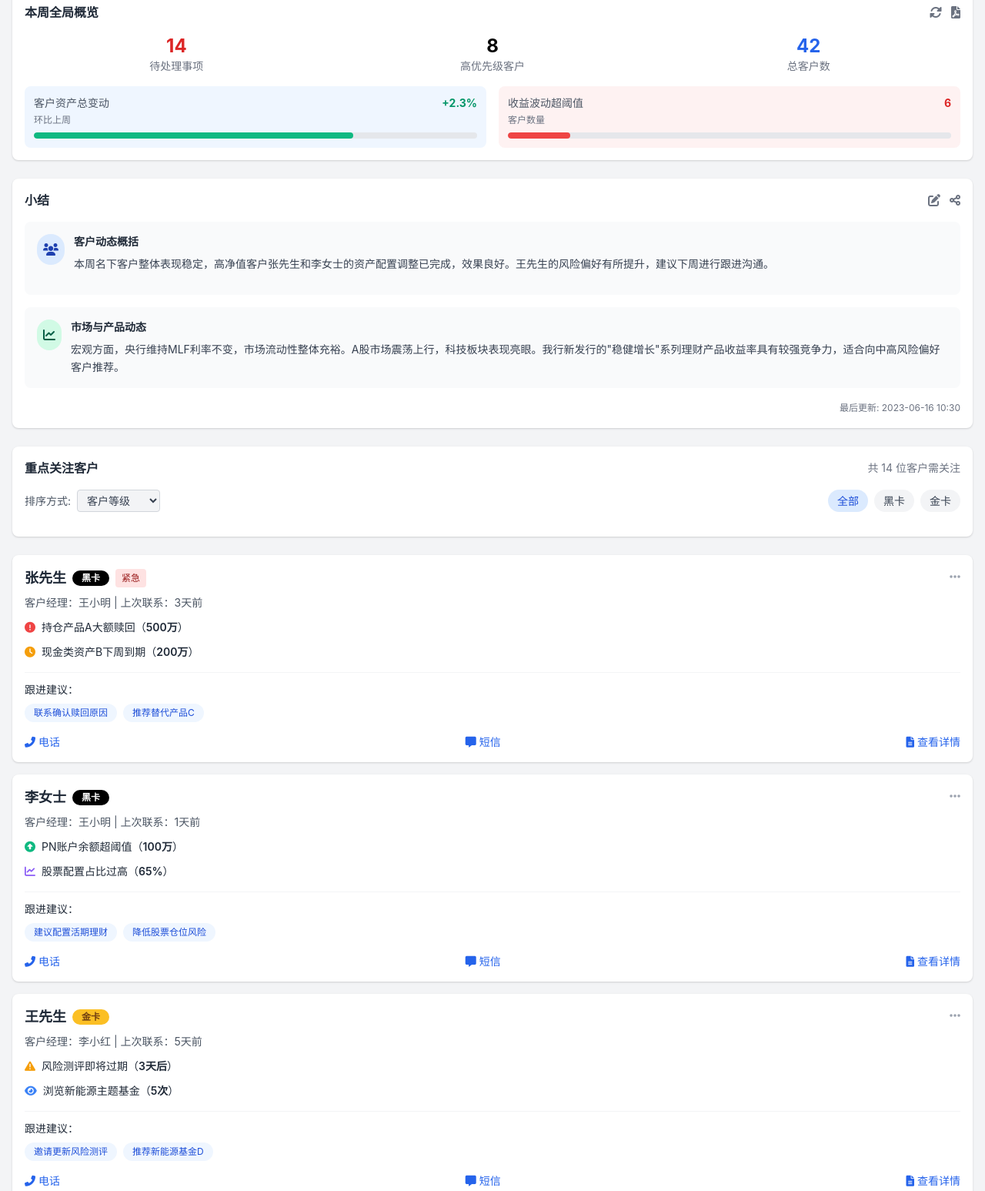
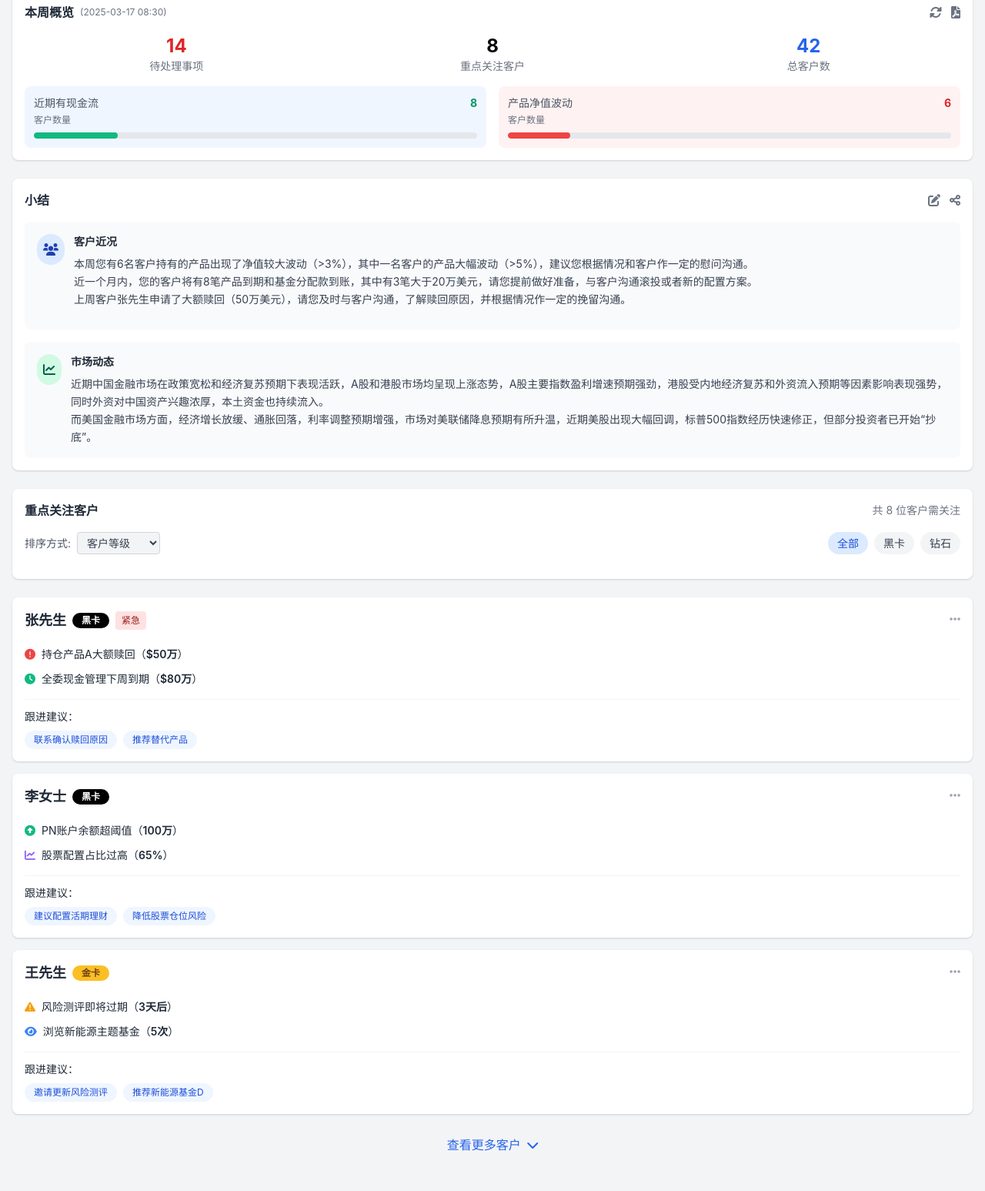
Before and after one commit to kyohiro/cursor-design-test, a plain HTML site: page advisor.html in a window 1280 px wide. Shown: the part 36-1583 px from the top of the page at 77% size. Drawn offline with nearby package versions, Linux system fonts and the light colour scheme.

Commit message:
update to advisor

```diff
--- a/advisor.html
+++ b/advisor.html
@@ -16,7 +16,10 @@
         <div class="bg-white rounded-lg shadow mb-6 p-4">
             <!-- 标题和图标保持在一行 -->
             <div class="flex items-center justify-between mb-4">
-                <h2 class="text-md font-bold text-gray-800">本周全局概览</h2>
+                <div class="flex items-center">
+                    <h2 class="text-md font-bold text-gray-800">本周概览</h2>
+                    <span class="text-xs text-gray-500 ml-2">(2025-03-17 08:30)</span>
+                </div>
                 <div class="flex items-center space-x-3">
                     <button class="text-gray-500">
                         <i class="fas fa-sync-alt"></i>
@@ -34,7 +37,7 @@
                 </div>
                 <div class="text-center">
                     <div class="text-2xl font-bold text-black">8</div>
-                    <div class="text-sm text-gray-500">高优先级客户</div>
+                    <div class="text-sm text-gray-500">重点关注客户</div>
                 </div>
                 <div class="text-center">
                     <div class="text-2xl font-bold text-blue-600">42</div>
@@ -45,19 +48,19 @@
             <div class="grid grid-cols-2 gap-4">
                 <div class="bg-blue-50 rounded-lg p-3">
                     <div class="flex justify-between items-center mb-1">
-                        <span class="text-sm text-gray-600">客户资产总变动</span>
-                        <span class="text-sm font-bold text-green-600">+2.3%</span>
+                        <span class="text-sm text-gray-600">近期有现金流</span>
+                        <span class="text-sm font-bold text-green-600">8</span>
                     </div>
-                    <div class="text-xs text-gray-500">环比上周</div>
+                    <div class="text-xs text-gray-500">客户数量</div>
                     <div class="mt-2">
                         <div class="progress-bar">
-                            <div class="progress-bar-fill bg-green-500" style="width: 72%"></div>
+                            <div class="progress-bar-fill bg-green-500" style="width: 19%"></div>
                         </div>
                     </div>
                 </div>
                 <div class="bg-red-50 rounded-lg p-3">
                     <div class="flex justify-between items-center mb-1">
-                        <span class="text-sm text-gray-600">收益波动超阈值</span>
+                        <span class="text-sm text-gray-600">产品净值波动</span>
                         <span class="text-sm font-bold text-red-600">6</span>
                     </div>
                     <div class="text-xs text-gray-500">客户数量</div>
@@ -91,9 +94,11 @@
                         <i class="fas fa-users"></i>
                     </div>
                     <div>
-                        <h3 class="text-sm font-semibold text-gray-800 mb-2">客户动态概括</h3>
+                        <h3 class="text-sm font-semibold text-gray-800 mb-2">客户近况</h3>
                         <p class="text-sm text-gray-700 leading-relaxed">
-                            本周名下客户整体表现稳定，高净值客户张先生和李女士的资产配置调整已完成，效果良好。王先生的风险偏好有所提升，建议下周进行跟进沟通。
+                            本周您有6名客户持有的产品出现了净值较大波动（>3%），其中一名客户的产品大幅波动（>5%），建议您根据情况和客户作一定的慰问沟通。</br>
+                            近一个月内，您的客户将有8笔产品到期和基金分配款到账，其中有3笔大于20万美元，请您提前做好准备，与客户沟通滚投或者新的配置方案。</br>
+                            上周客户张先生申请了大额赎回（50万美元），请您及时与客户沟通，了解赎回原因，并根据情况作一定的挽留沟通。
                         </p>
                     </div>
                 </div>
@@ -105,16 +110,13 @@
                         <i class="fas fa-chart-line"></i>
                     </div>
                     <div>
-                        <h3 class="text-sm font-semibold text-gray-800 mb-2">市场与产品动态</h3>
+                        <h3 class="text-sm font-semibold text-gray-800 mb-2">市场动态</h3>
                         <p class="text-sm text-gray-700 leading-relaxed">
-                            宏观方面，央行维持MLF利率不变，市场流动性整体充裕。A股市场震荡上行，科技板块表现亮眼。我行新发行的"稳健增长"系列理财产品收益率具有较强竞争力，适合向中高风险偏好客户推荐。
+                            近期中国金融市场在政策宽松和经济复苏预期下表现活跃，A股和港股市场均呈现上涨态势，A股主要指数盈利增速预期强劲，港股受内地经济复苏和外资流入预期等因素影响表现强势，同时外资对中国资产兴趣浓厚，本土资金也持续流入。</br>
+                            而美国金融市场方面，经济增长放缓、通胀回落，利率调整预期增强，市场对美联储降息预期有所升温，近期美股出现大幅回调，标普500指数经历快速修正，但部分投资者已开始“抄底”。
                         </p>
                     </div>
                 </div>
-            </div>
-
-            <div class="mt-3 text-right">
-                <span class="text-xs text-gray-500">最后更新: 2023-06-16 10:30</span>
             </div>
         </div>
 
@@ -122,7 +124,7 @@
         <div class="bg-white rounded-lg shadow mb-6 p-4">
             <div class="flex items-center justify-between mb-4">
                 <h2 class="text-md font-bold text-gray-800">重点关注客户</h2>
-                <div class="text-sm text-gray-500">共 14 位客户需关注</div>
+                <div class="text-sm text-gray-500">共 8 位客户需关注</div>
             </div>
 
             <div class="flex flex-wrap gap-2 mb-4">
@@ -138,7 +140,7 @@
                 <div class="flex space-x-2 ml-auto">
                     <button class="bg-blue-100 text-blue-700 py-1 px-3 rounded-full text-sm font-medium">全部</button>
                     <button class="bg-gray-100 text-gray-700 py-1 px-3 rounded-full text-sm font-medium">黑卡</button>
-                    <button class="bg-gray-100 text-gray-700 py-1 px-3 rounded-full text-sm font-medium">金卡</button>
+                    <button class="bg-gray-100 text-gray-700 py-1 px-3 rounded-full text-sm font-medium">钻石</button>
                 </div>
             </div>
         </div>
@@ -147,14 +149,13 @@
         <div class="space-y-4 mb-6">
             <!-- 客户卡片1 - 黑卡用户 -->
             <div class="bg-white rounded-lg shadow p-4">
-                <div class="flex justify-between items-start">
+                <div class="flex justify-between items-start mb-3">
                     <div>
                         <div class="flex items-center mb-2">
                             <span class="font-bold text-lg">张先生</span>
                             <span class="tag tag-black ml-2">黑卡</span>
                             <span class="bg-red-100 text-red-800 text-xs px-2 py-1 rounded ml-2">紧急</span>
                         </div>
-                        <div class="text-sm text-gray-600 mb-3">客户经理：王小明 | 上次联系：3天前</div>
                     </div>
                     <button class="text-gray-400 hover:text-gray-600">
                         <i class="fas fa-ellipsis-h"></i>
@@ -164,11 +165,11 @@
                 <div class="space-y-3">
                     <div class="flex items-center text-sm">
                         <i class="fas fa-exclamation-circle text-red-500 mr-2"></i>
-                        <span class="text-gray-800">持仓产品A大额赎回（<span class="font-semibold">500万</span>）</span>
+                        <span class="text-gray-800">持仓产品A大额赎回（<span class="font-semibold">$50万</span>）</span>
                     </div>
                     <div class="flex items-center text-sm">
-                        <i class="fas fa-clock text-yellow-500 mr-2"></i>
-                        <span class="text-gray-800">现金类资产B下周到期（<span class="font-semibold">200万</span>）</span>
+                        <i class="fas fa-clock text-green-500 mr-2"></i>
+                        <span class="text-gray-800">全委现金管理下周到期（<span class="font-semibold">$80万</span>）</span>
                     </div>
                 </div>
 
@@ -176,32 +177,19 @@
                     <div class="text-sm font-medium mb-2">跟进建议：</div>
                     <div class="flex flex-wrap gap-2">
                         <span class="bg-blue-50 text-blue-700 px-3 py-1 rounded-full text-xs">联系确认赎回原因</span>
-                        <span class="bg-blue-50 text-blue-700 px-3 py-1 rounded-full text-xs">推荐替代产品C</span>
+                        <span class="bg-blue-50 text-blue-700 px-3 py-1 rounded-full text-xs">推荐替代产品</span>
                     </div>
-                </div>
-
-                <div class="mt-4 flex justify-between">
-                    <button class="text-blue-600 text-sm flex items-center">
-                        <i class="fas fa-phone-alt mr-1"></i> 电话
-                    </button>
-                    <button class="text-blue-600 text-sm flex items-center">
-                        <i class="fas fa-comment-alt mr-1"></i> 短信
-                    </button>
-                    <a href="customer.html" class="text-blue-600 text-sm flex items-center">
-                        <i class="fas fa-file-alt mr-1"></i> 查看详情
-                    </a>
                 </div>
             </div>
 
             <!-- 客户卡片2 - 黑卡用户 -->
             <div class="bg-white rounded-lg shadow p-4">
-                <div class="flex justify-between items-start">
+                <div class="flex justify-between items-start mb-3">
                     <div>
                         <div class="flex items-center mb-2">
                             <span class="font-bold text-lg">李女士</span>
                             <span class="tag tag-black ml-2">黑卡</span>
                         </div>
-                        <div class="text-sm text-gray-600 mb-3">客户经理：王小明 | 上次联系：1天前</div>
                     </div>
                     <button class="text-gray-400 hover:text-gray-600">
                         <i class="fas fa-ellipsis-h"></i>
@@ -226,29 +214,16 @@
                         <span class="bg-blue-50 text-blue-700 px-3 py-1 rounded-full text-xs">降低股票仓位风险</span>
                     </div>
                 </div>
-
-                <div class="mt-4 flex justify-between">
-                    <button class="text-blue-600 text-sm flex items-center">
-                        <i class="fas fa-phone-alt mr-1"></i> 电话
-                    </button>
-                    <button class="text-blue-600 text-sm flex items-center">
-                        <i class="fas fa-comment-alt mr-1"></i> 短信
-                    </button>
-                    <a href="customer.html" class="text-blue-600 text-sm flex items-center">
-                        <i class="fas fa-file-alt mr-1"></i> 查看详情
-                    </a>
-                </div>
             </div>
 
             <!-- 客户卡片3 - 金卡用户 -->
             <div class="bg-white rounded-lg shadow p-4">
-                <div class="flex justify-between items-start">
+                <div class="flex justify-between items-start mb-3">
                     <div>
                         <div class="flex items-center mb-2">
                             <span class="font-bold text-lg">王先生</span>
                             <span class="tag tag-gold ml-2">金卡</span>
                         </div>
-                        <div class="text-sm text-gray-600 mb-3">客户经理：李小红 | 上次联系：5天前</div>
                     </div>
                     <button class="text-gray-400 hover:text-gray-600">
                         <i class="fas fa-ellipsis-h"></i>
@@ -274,17 +249,6 @@
                     </div>
                 </div>
 
-                <div class="mt-4 flex justify-between">
-                    <button class="text-blue-600 text-sm flex items-center">
-                        <i class="fas fa-phone-alt mr-1"></i> 电话
-                    </button>
-                    <button class="text-blue-600 text-sm flex items-center">
-                        <i class="fas fa-comment-alt mr-1"></i> 短信
-                    </button>
-                    <a href="customer.html" class="text-blue-600 text-sm flex items-center">
-                        <i class="fas fa-file-alt mr-1"></i> 查看详情
-                    </a>
-                </div>
             </div>
 
             <!-- 显示更多客户按钮 -->
@@ -294,7 +258,7 @@
         </div>
 
         <!-- 数据看板 -->
-        <div class="bg-white rounded-lg shadow mb-6 p-4">
+        <!-- <div class="bg-white rounded-lg shadow mb-6 p-4">
             <h2 class="text-md font-bold text-gray-800 mb-4">数据看板</h2>
 
             <div class="mb-6">
@@ -348,10 +312,10 @@
                     </div>
                 </div>
             </div>
-        </div>
+        </div> -->
 
         <!-- 客户行为分析 -->
-        <div class="bg-white rounded-lg shadow mb-6 p-4">
+        <!-- <div class="bg-white rounded-lg shadow mb-6 p-4">
             <h2 class="text-md font-bold text-gray-800 mb-4">线上行为分析</h2>
 
             <div class="grid grid-cols-3 gap-4 mb-4">
@@ -372,10 +336,10 @@
             <div class="chart-container">
                 <canvas id="clientActivityChart"></canvas>
             </div>
-        </div>
+        </div> -->
 
         <!-- 待办事项清单 -->
-        <div class="bg-white rounded-lg shadow mb-6 p-4">
+        <!-- <div class="bg-white rounded-lg shadow mb-6 p-4">
             <div class="flex justify-between items-center mb-4">
                 <h2 class="text-md font-bold text-gray-800">待办事项清单</h2>
                 <span class="bg-red-100 text-red-800 text-xs px-2 py-1 rounded">8项待办</span>
@@ -422,7 +386,7 @@
             <button class="w-full py-2 text-center text-blue-600 font-medium mt-4">
                 查看全部待办 <i class="fas fa-chevron-right ml-1"></i>
             </button>
-        </div>
+        </div> -->
 
     </div>
 
```
